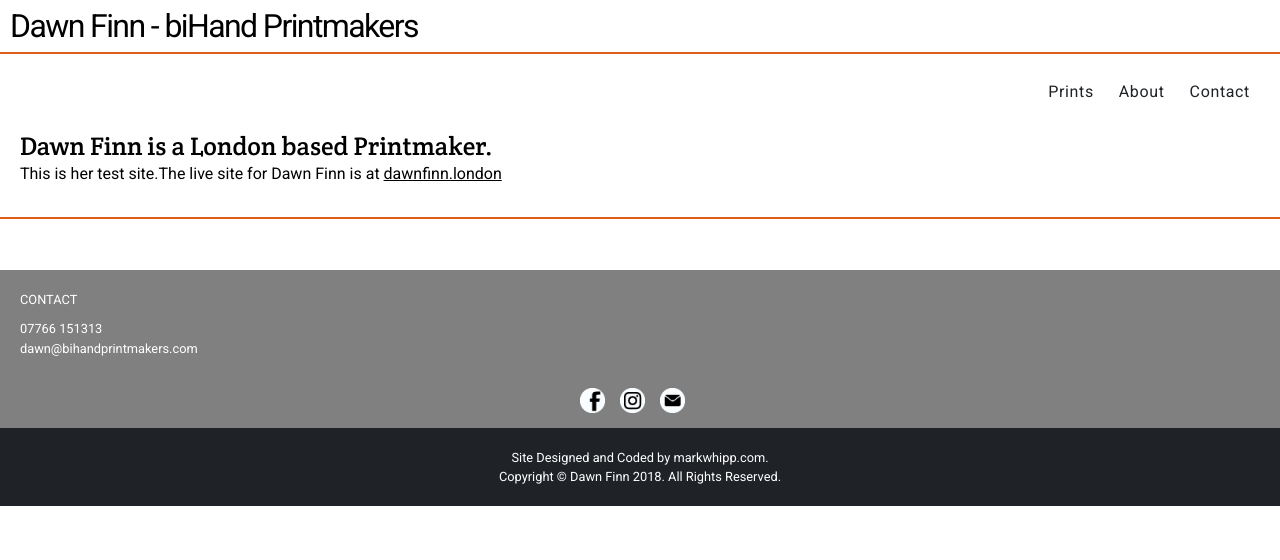
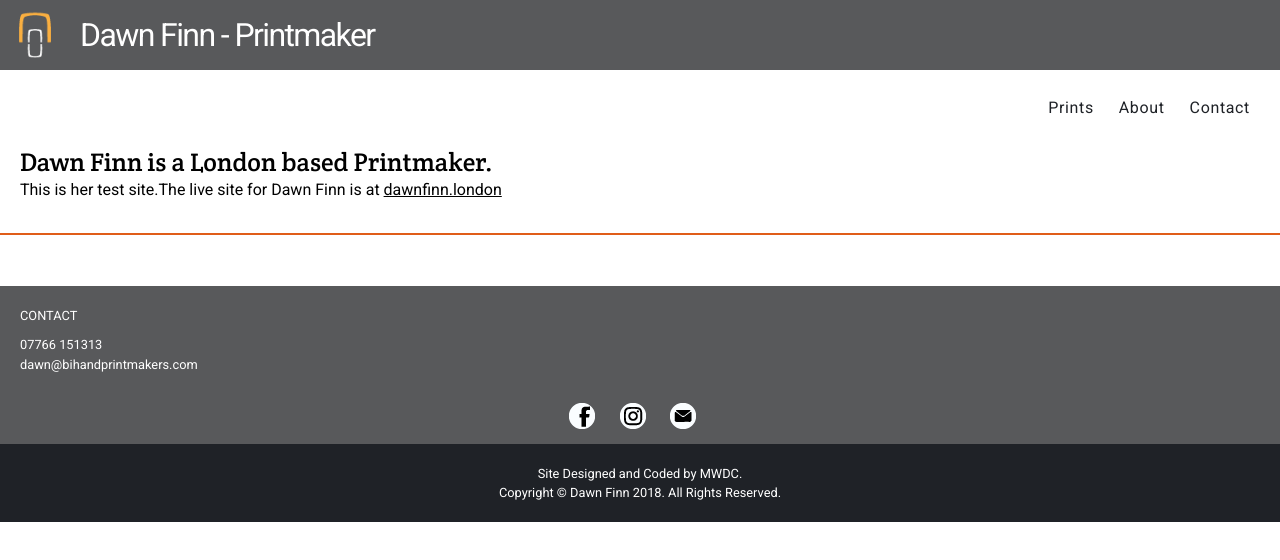
Before and after one commit to markwhipp/dawnfinn, a plain HTML site: page index.html in a window 1280 px wide. Drawn offline with Linux system fonts and the light colour scheme; a script that the page names is missing.

Commit message:
dawn icon and social sprite

```diff
--- a/css/base-styles.css
+++ b/css/base-styles.css
@@ -26,9 +26,8 @@ header {
   align-items: center;
   padding: 10px;
   font-size: 2em;
-  color: black;
-  border-bottom: 2px solid #e05d19;
-  background-color: white;
+  color: white;
+  background-color: #58595b;
 }
 
 .logo {
@@ -387,7 +386,7 @@ footer{
 	line-height: 1.5em;
 	color: white;
 	margin-top: 4em;
-	background-color: gray;
+	background-color: #58595b;
 }
 
 
@@ -429,6 +428,63 @@ footer{
 	align-items: center;
 	height: 50px;
 }
+
+.social-media-icons {
+	list-style: none;
+    margin 0;
+    padding: 0;
+}
+.social-media-icons li {
+	display: inline-block;
+}
+
+.social-media-icons a {
+	background-image: url('../img/Social_sprite_3.png');
+    background-repeat: no-repeat;
+    display: block;
+    width: 32px;
+	height: 32px;
+}
+
+
+
+/* sprite-settings */
+
+
+.facebook {
+    background-position: 0 0;
+}
+.social-media-icons a.facebook:hover {
+    background-position: 0 -32px;
+   filter: alpha(opacity=80); /* Fallback for older versions of IE */
+    opacity: 0.8;
+}
+
+
+.instagram {
+    background-position: -32px 0;
+}
+.social-media-icons a.instagram:hover {
+    background-position: -32px -32px;
+   filter: alpha(opacity=80); /* Fallback for older versions of IE */
+    opacity: 0.8;
+}
+
+.maildf {
+    background-position: -64px 0;
+}
+.social-media-icons a.maildf:hover {
+    background-position: -64px -32px;
+   filter: alpha(opacity=80); /* Fallback for older versions of IE */
+    opacity: 0.8;
+}
+
+/* end of sprite-settings */
+
+
+
+
+
 
 .footer-social a {
 	margin-right: 15px;
--- a/index.html
+++ b/index.html
@@ -19,7 +19,8 @@
   <body>
   <div class="wrapper">
     <header>
-      <h1 class="heading">Dawn Finn - biHand Printmakers</h1>
+      <img class="logo" src="img/dawn_icon.png" alt="dawn finn icon" />
+      <h1 class="heading">Dawn Finn - Printmaker</h1>
       </header>
 
  <nav>
@@ -58,14 +59,17 @@
     </div>
 
     <div class="footer-social">
-	<a href="#" target="_blank"><img  src="img/fb-icon.png" onMouseOver="this.src='img/fb-icon-orange.png'" onMouseOut="this.src='img/fb-icon.png'" alt="Facebook Icon" /></a>
-	<a href="#" target="_blank"><img  src="img/instagram-icon.png" onMouseOver="this.src='img/instagram-icon-orange.png'" onMouseOut="this.src='img/instagram-icon.png'" alt="Instagram Icon" /></a>
-    <a href="mailto:dawn@bihandprintmakers.com"><img  src="img/email-icon.png" onMouseOver="this.src='img/email-icon-orange.png'" onMouseOut="this.src='img/email-icon.png'" alt="Email Icon" /></a>
+
+        <ul class="social-media-icons">
+            <li><a class="facebook" href="#" target="_blank"></a></li>
+            <li><a class="instagram" href="#" target="_blank"></a></li>
+            <li><a class="maildf" href="mailto:dawn@bihandprintmakers.com"></a></li>
+            </ul>
     </div>
 
     <div class="footer-disclaimer">
-    	<small><p>Site Designed and Coded by markwhipp.com.</p>
-    	<p>Copyright &copy Dawn Finn 2018. All Rights Reserved.</p></small>
+    	<small><p>Site Designed and Coded by MWDC.</p>
+		<p>Copyright &copy <author>Dawn Finn</author> <time>2018</time>. All Rights Reserved.</p></small>
     </div>
 
 
```
Also changed, not shown: img/Social_sprite_3.png (added), img/dawn_icon.png (added), img/email-icon-orange.png (deleted), img/email-icon.png (deleted), img/fb-icon-orange.png (deleted), img/fb-icon.png (deleted), img/instagram-icon-orange.png (deleted), img/instagram-icon.png (deleted), 1 other file.
